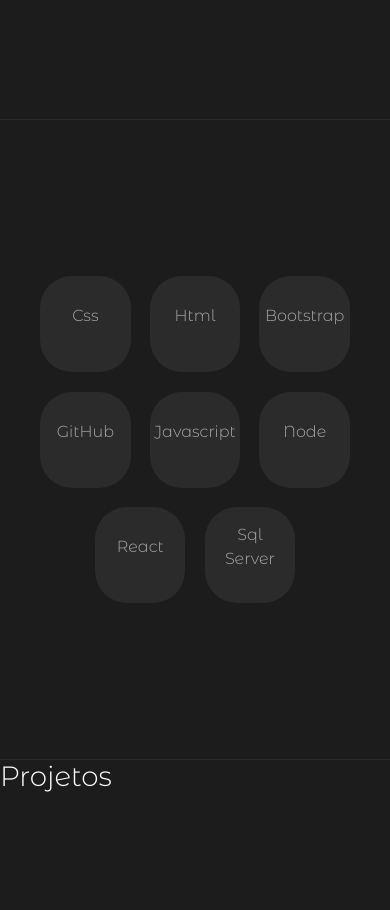
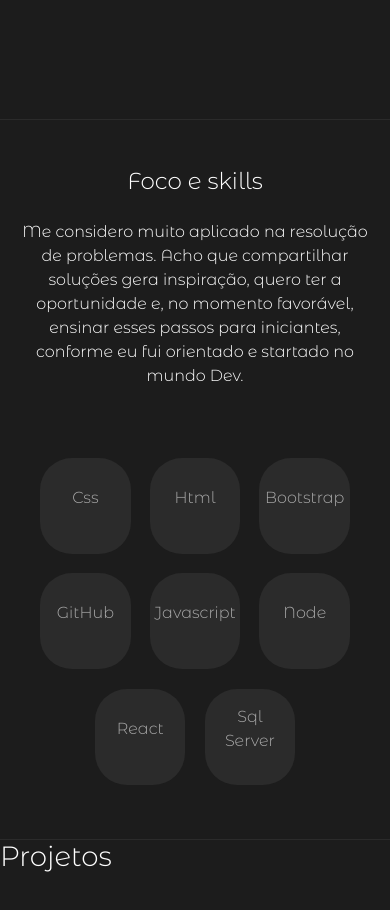
Before and after one commit to adrianodisam/NovoPortifolio, a React (Create React App) app: page / in a window 390 px wide. Shown: the part 1000-1910 px from the top of the page. Built offline with nearby package versions, Linux system fonts and the light colour scheme.

Commit message:
texto das tecnologias

```diff
--- a/src/componentes/Habilidades/Habilidades.js
+++ b/src/componentes/Habilidades/Habilidades.js
@@ -1,10 +1,12 @@
 import React from 'react';
 import CaixaTecnologias from '../CaixaTecnologias/CaixaTecnologias';
+import Skills from '../Skills/Skills';
 import Styles from './Habilidades.module.css';
 
 const Habilidades = () => {
   return (
     <div id="Habilidades" className={Styles.Container}>
+      <Skills />
       <CaixaTecnologias />
     </div>
   );
--- a/src/componentes/Habilidades/Habilidades.module.css
+++ b/src/componentes/Habilidades/Habilidades.module.css
@@ -1,6 +1,6 @@
 .Container {
   display: flex;
-  justify-content: center;
+  justify-content: space-around;
   align-items: center;
   width: 100%;
   height: 40rem;
@@ -10,3 +10,10 @@
 .Container h1 {
   color: var(--CorTexto);
 }
+
+@media only screen and (max-width: 1024px) {
+  .Container {
+    flex-direction: column;
+    height: 45rem;
+  }
+}
--- /dev/null
+++ b/src/componentes/Skills/Skills.js
@@ -0,0 +1,18 @@
+import React from 'react';
+import Styles from './Skills.module.css';
+
+const Skills = () => {
+  return (
+    <div className={Styles.Container}>
+      <h3>Foco e skills</h3>
+      <p>
+        Me considero muito aplicado na resolução de problemas. Acho que
+        compartilhar soluções gera inspiração, quero ter a oportunidade e, no
+        momento favorável, ensinar esses passos para iniciantes, conforme eu fui
+        orientado e startado no mundo Dev.
+      </p>
+    </div>
+  );
+};
+
+export default Skills;
--- /dev/null
+++ b/src/componentes/Skills/Skills.module.css
@@ -0,0 +1,25 @@
+.Container {
+  align-items: center;
+  display: flex;
+  justify-content: center;
+  flex-direction: column;
+  transition: all 0.5s;
+  gap: 1rem;
+  width: 23%;
+  text-align: center;
+}
+
+.Container h3 {
+  color: var(--CorTexto);
+}
+.Container p {
+  color: var(--CorTexto);
+}
+
+@media only screen and (max-width: 1024px) {
+  .Container {
+    flex-direction: column;
+    margin-top: 3rem;
+    width: 90%;
+  }
+}
--- a/src/componentes/Tecnologia/Tecnologia.module.css
+++ b/src/componentes/Tecnologia/Tecnologia.module.css
@@ -12,6 +12,7 @@
 }
 .Container:hover {
   background: hsla(0, 0%, 37%, 0.1);
+  width: 30%;
 }
 .Container p {
   color: var(--CorFontApagada);
```
